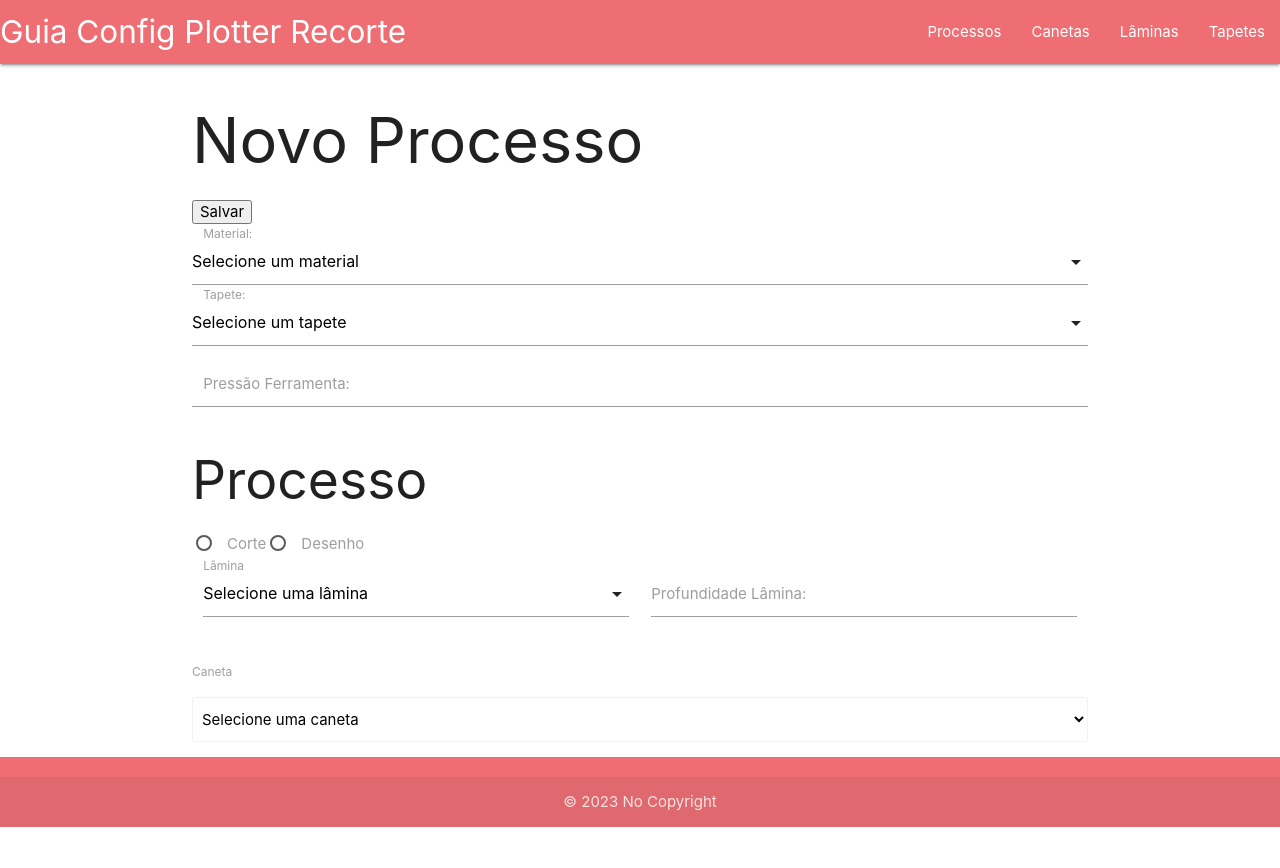
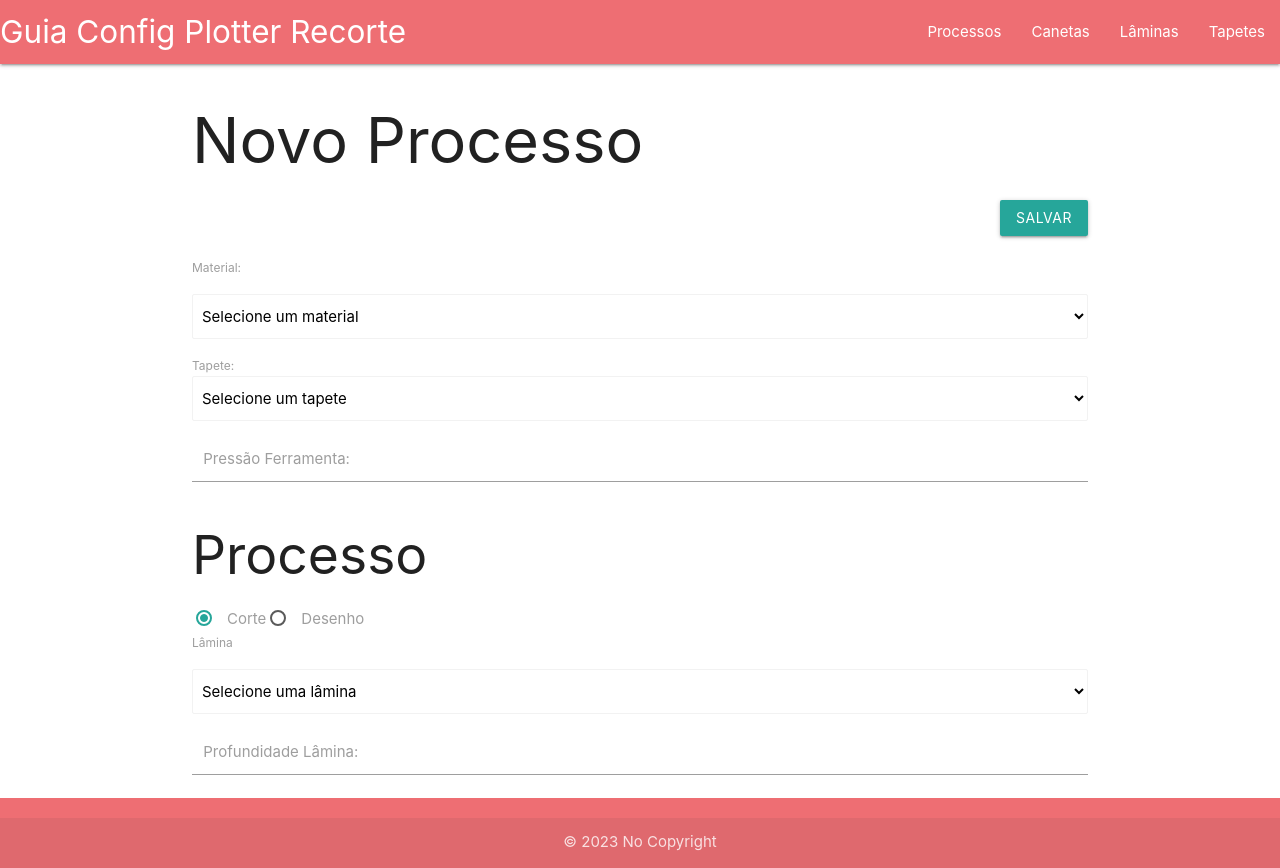
Before and after one commit to GGroff15/guia-configura-o-plotter-recorte, an Angular app in the folder guia-configura-o-plotter-recorte/: page /novo-processo in a window 1280 px wide. Before the commit the page ends 827 px from the top, so only its background shows below. Built offline with nearby package versions, Linux system fonts and the light colour scheme.

Commit message:
montado formulario cadastro processo

```diff
--- a/guia-configura-o-plotter-recorte/src/app/pagina/novo-processo/novo-processo/novo-processo.component.html
+++ b/guia-configura-o-plotter-recorte/src/app/pagina/novo-processo/novo-processo/novo-processo.component.html
@@ -1,24 +1,40 @@
 <h1>Novo Processo</h1>
 
 <form action="" method="post">
-  <button type="submit">Salvar</button>
-
-  <div class="input-field col s12">
-    <select name="material" id="material">
-      <option value="" disabled selected>Selecione um material</option>
-      <option value="1">Material A</option>
-      <option value="2">Material B</option>
-    </select>
-    <label for="material">Material:</label>
+  <div class="row">
+    <button class="btn right" type="submit">Salvar</button>
   </div>
 
+  <div>
+    <label for="material">Material:</label>
     <div class="input-field col s12">
-    <select name="tapete" id="tapete">
-      <option value="" disabled selected>Selecione um tapete</option>
-      <option value="1">Tapete 1</option>
-      <option value="2">Tapete 2</option>
+      <select
+        name="material"
+        id="material"
+        class="browser-default"
+        [(ngModel)]="materialSelecionado"
+      >
+        <option [value]="" disabled selected>Selecione um material</option>
+        <option *ngFor="let material of materiais" [value]="material.codigo">
+          {{ material.nome }} - {{ material.gramatura }} gramas
+        </option>
       </select>
+    </div>
+  </div>
+
+  <div>
     <label for="tapete">Tapete:</label>
+      <select
+        name="tapete"
+        id="tapete"
+        class="browser-default"
+        [(ngModel)]="tapeteSelecionado"
+      >
+        <option [value]="" disabled selected>Selecione um tapete</option>
+        <option *ngFor="let tapete of tapetes" [value]="tapete.codigo">
+          {{ tapete.cor }} - {{ tapete.forcaAderencia }}
+        </option>
+      </select>
   </div>
 
   <div class="input-field col s12">
@@ -27,12 +43,15 @@
   </div>
 
   <h2>Processo</h2>
+  <div id="tipo-processo">
     <label
       ><input
         type="radio"
         name="tipo-processo"
         class="with-gap"
         value="Corte"
+        [(ngModel)]="tipoProcesso"
+        (click)="onChangeTipoProcesso('Corte')"
       /><span>Corte</span></label
     >
     <label
@@ -41,27 +60,36 @@
         name="tipo-processo"
         class="with-gap"
         value="Desenho"
+        [(ngModel)]="tipoProcesso"
+        (click)="onChangeTipoProcesso('Desenho')"
       /><span>Desenho</span></label
     >
+  </div>
 
-  <div class="row">
-    <div class="input-field col s6">
-      <select name="tipo-lamina" id="tipo-lamina">
-        <option value="" disabled selected>Selecione uma lâmina</option>
-        <option value="1">Verde</option>
-        <option value="2">Azul</option>
-        <option value="3">Vermelho</option>
-        <option value="4">Preto</option>
+  <div *ngIf="tipoProcesso === 'Corte'">
+    <div class="col s12">
+      <label for="tipo-lamina">Lâmina</label>
+      <div class="input-field">
+        <select
+        name="tipo-lamina"
+        id="tipo-lamina"
+        [(ngModel)]="laminaSelecionado"
+        class="browser-default"
+        >
+        <option [value]="" disabled selected>Selecione uma lâmina</option>
+        <option *ngFor="let lamina of laminas" [value]="lamina.codigo">
+          {{ lamina.cor }} - {{ lamina.tipoCorte }}
+        </option>
       </select>
-      <label for="tipo-lamina">Lâmina</label>
     </div>
-    <div class="input-field col s6">
+  </div>
+  <div class="input-field col s12">
     <input id="profundidade-lamina" type="number" />
     <label for="profundidade-lamina">Profundidade Lâmina:</label>
   </div>
 </div>
 
-  <div>
+  <div *ngIf="tipoProcesso === 'Desenho'">
     <label for="tipo-caneta">Caneta</label>
     <div class="input-field col s12">
       <select
--- a/guia-configura-o-plotter-recorte/src/app/pagina/novo-processo/novo-processo/novo-processo.component.ts
+++ b/guia-configura-o-plotter-recorte/src/app/pagina/novo-processo/novo-processo/novo-processo.component.ts
@@ -1,7 +1,13 @@
+import { MaterialService } from './../../../services/material.service';
 import { Component, OnInit } from '@angular/core';
 import * as M from 'materialize-css';
 import { CanetaDto } from 'src/app/model/caneta-dto';
+import { LaminaDto } from 'src/app/model/lamina-dto';
+import { MaterialDto } from 'src/app/model/material-dto';
+import { TapeteDto } from 'src/app/model/tapete-dto';
 import { CanetaService } from 'src/app/services/caneta.service';
+import { LaminaService } from 'src/app/services/lamina.service';
+import { TapetesService } from 'src/app/services/tapete.service';
 
 @Component({
   selector: 'app-novo-processo',
@@ -13,9 +19,23 @@ export class NovoProcessoComponent implements OnInit {
   canetaSelecionada: string = 'Selecione uma caneta';
   canetas: CanetaDto[];
 
-  constructor(private canetaService: CanetaService) {
+  materialSelecionado: string = 'Selecione um material';
+  materiais: MaterialDto[];
+
+  tapeteSelecionado: string = 'Selecione um tapete';
+  tapetes: TapeteDto[];
+
+  laminaSelecionado: string = 'Selecione uma lâmina';
+  laminas: LaminaDto[];
+
+  tipoProcesso: string;
+
+  constructor(private canetaService: CanetaService, private materialService: MaterialService, private tapeteService: TapetesService, private laminaService: LaminaService) {
     this.canetas = canetaService.listar();
-    console.log(this.canetas);
+    this.materiais = materialService.listar();
+    this.tapetes  = tapeteService.listar();
+    this.laminas = laminaService.listar();
+    this.tipoProcesso = "Corte";
   }
 
   ngOnInit(): void {
@@ -23,4 +43,8 @@ export class NovoProcessoComponent implements OnInit {
     M.FormSelect.init(select);
   }
 
+  onChangeTipoProcesso(opcao: string) {
+    this.tipoProcesso = opcao;
+  }
+
 }
```
Lines whose indentation alone changed are shown as unchanged.
